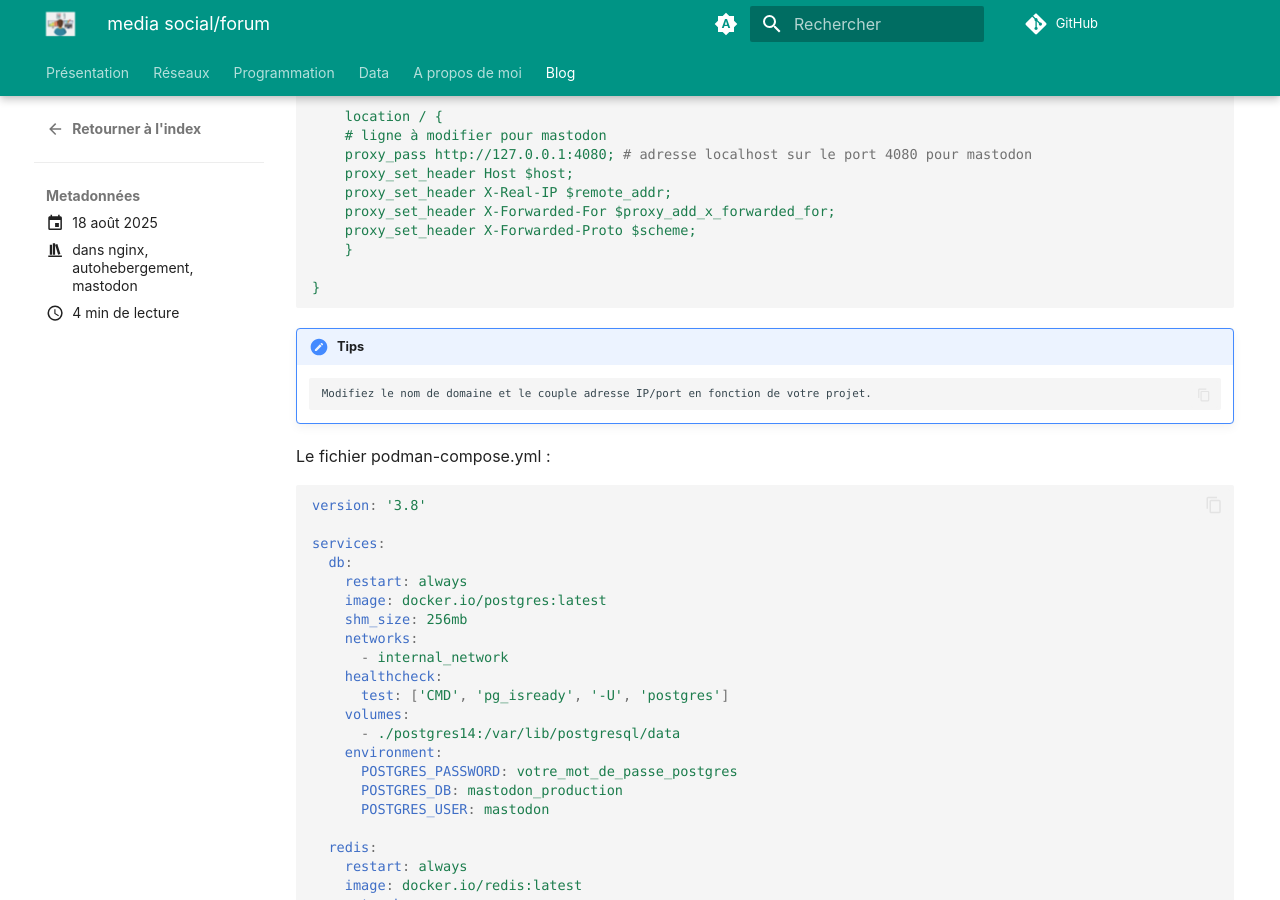
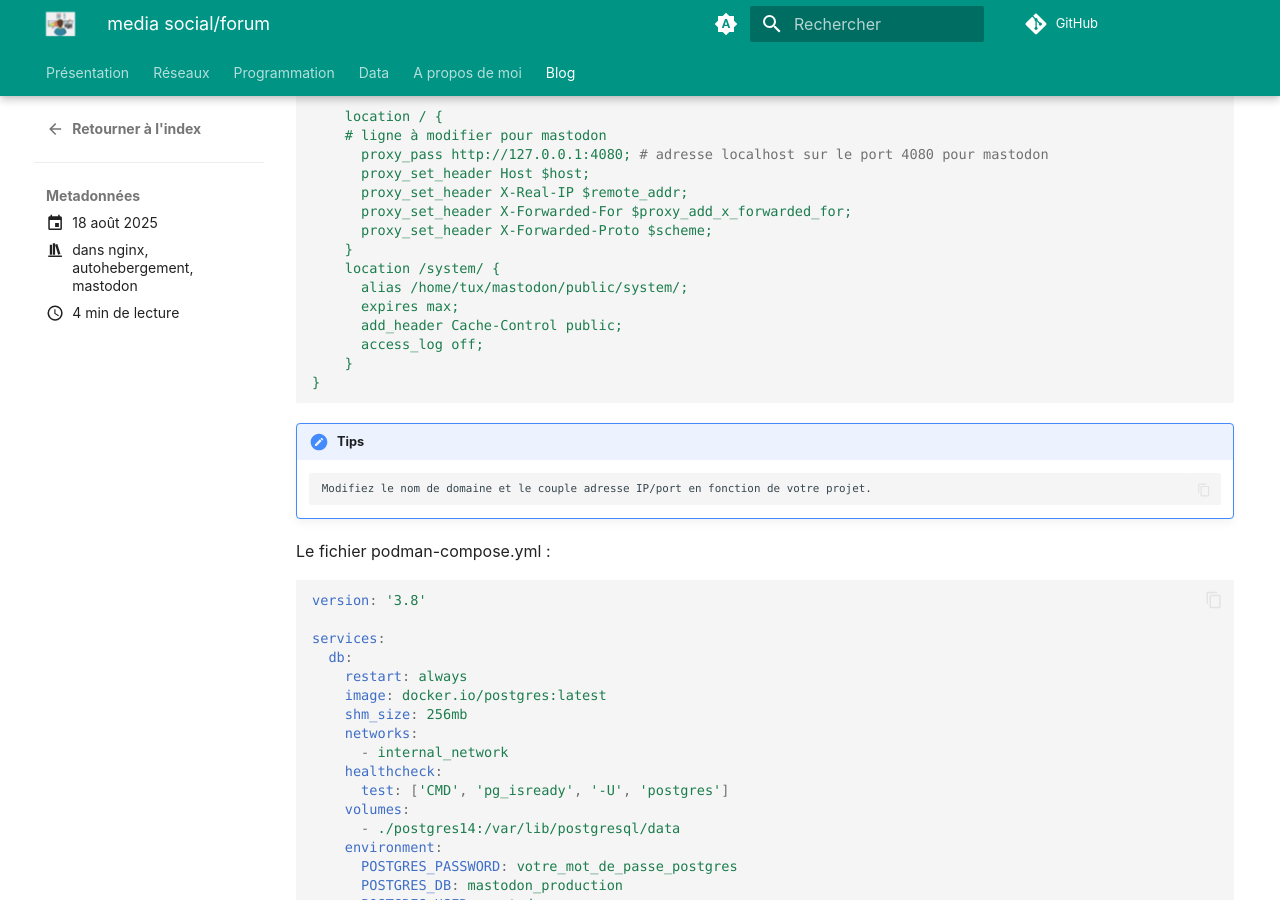
Before and after one commit to barrmath/piweb2, an MkDocs documentation site: the page built from docs/blog/posts/social.md, in a window 1280 px wide and 900 px high, scrolled down 824 px. Built offline with MkDocs 1.6.1 and Material for MkDocs 9.7.7, drawn with Linux system fonts in a browser that asks for light colours.

Commit message:
ajout serveur image mastodon

````diff
--- a/docs/blog/posts/social.md
+++ b/docs/blog/posts/social.md
@@ -41,13 +41,18 @@ server {
 
     location / {
     # ligne à modifier pour mastodon
-    proxy_pass http://127.0.0.1:4080; # adresse localhost sur le port 4080 pour mastodon
-    proxy_set_header Host $host;
-    proxy_set_header X-Real-IP $remote_addr;
-    proxy_set_header X-Forwarded-For $proxy_add_x_forwarded_for;
-    proxy_set_header X-Forwarded-Proto $scheme;
+      proxy_pass http://127.0.0.1:4080; # adresse localhost sur le port 4080 pour mastodon
+      proxy_set_header Host $host;
+      proxy_set_header X-Real-IP $remote_addr;
+      proxy_set_header X-Forwarded-For $proxy_add_x_forwarded_for;
+      proxy_set_header X-Forwarded-Proto $scheme;
     }
-
+    location /system/ {
+      alias /home/tux/mastodon/public/system/;
+      expires max;
+      add_header Cache-Control public;
+      access_log off;
+    }
 }
 ```
 
````
